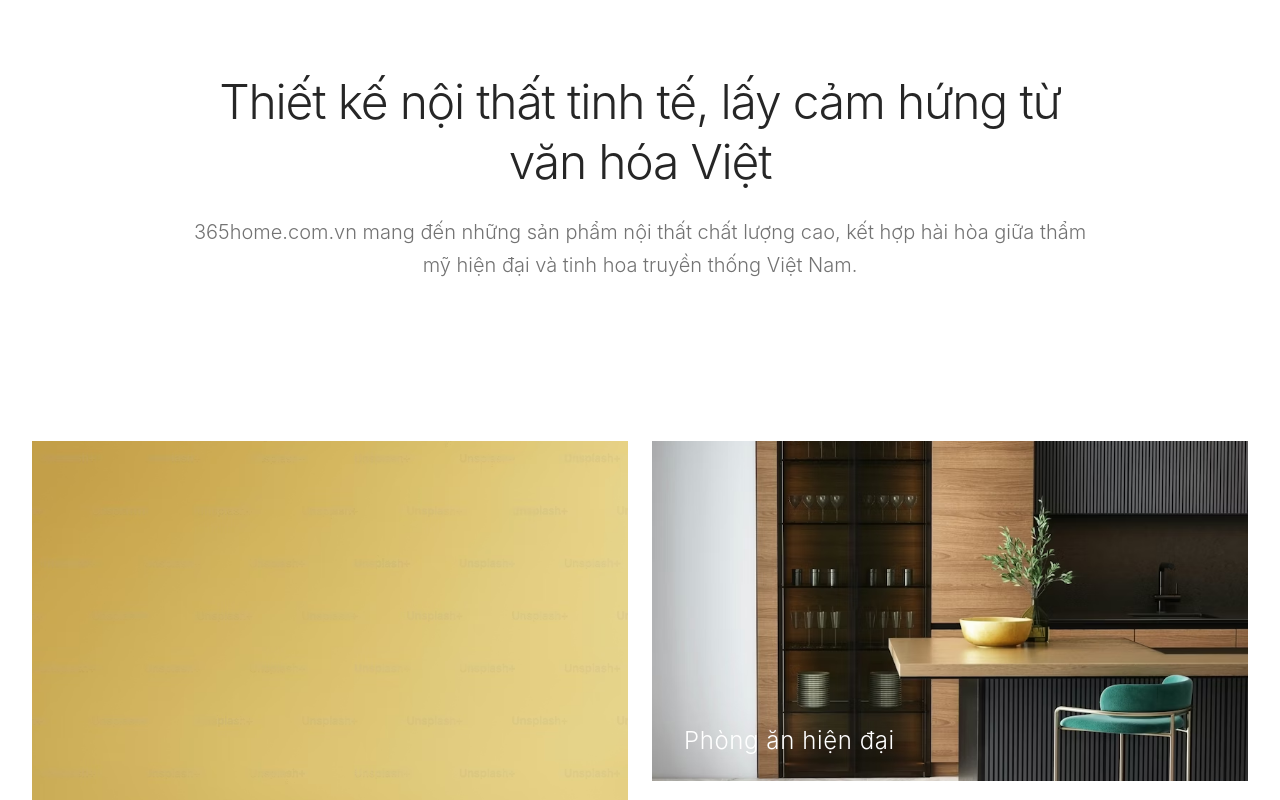
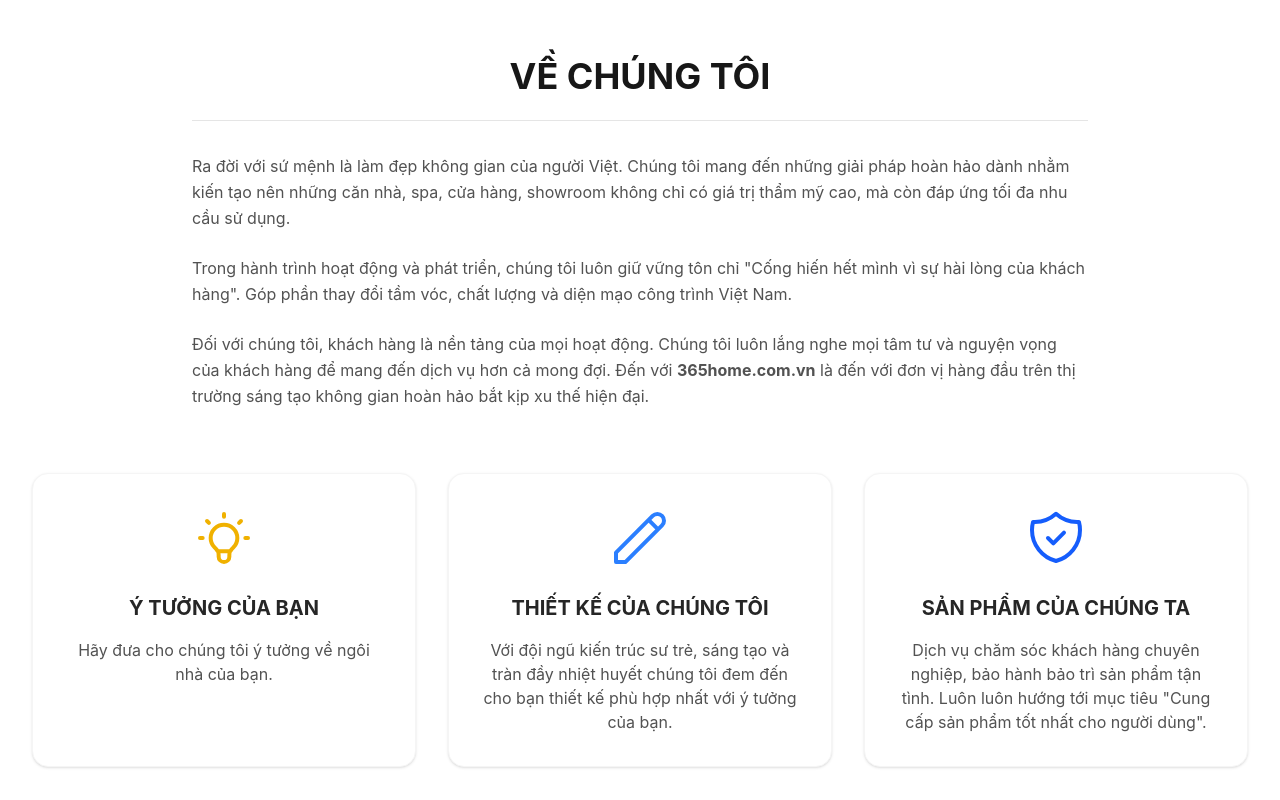
Before and after one commit to Martinbip/365homevn, a Next.js app: page / in a window 1280 px wide. Shown: the part 640-1440 px from the top of the page. Built offline with nearby package versions, Linux system fonts and the light colour scheme.

Commit message:
refactor: Replace IntroSection with a new CompanyIntro component on the homepage.

```diff
--- a/src/app/page.tsx
+++ b/src/app/page.tsx
@@ -1,5 +1,5 @@
 import HeroSection from '@/components/sections/HeroSection';
-import IntroSection from '@/components/sections/IntroSection';
+import CompanyIntro from '@/components/sections/CompanyIntro';
 import FeaturedShowcase from '@/components/sections/FeaturedShowcase';
 import ProductGrid from '@/components/sections/ProductGrid';
 import StoriesSection from '@/components/sections/StoriesSection';
@@ -10,10 +10,7 @@
     <main>
       <HeroSection />
 
-      <IntroSection
-        title="Thiết kế nội thất tinh tế, lấy cảm hứng từ văn hóa Việt"
-        subtitle="365home.com.vn mang đến những sản phẩm nội thất chất lượng cao, kết hợp hài hòa giữa thẩm mỹ hiện đại và tinh hoa truyền thống Việt Nam."
-      />
+      <CompanyIntro />
 
       <FeaturedShowcase collections={featuredCollections} />
 
--- /dev/null
+++ b/src/components/sections/CompanyIntro.tsx
@@ -0,0 +1,76 @@
+import React from 'react';
+import Container from '../common/Container';
+
+export default function CompanyIntro() {
+  return (
+    <section className="py-16 md:py-24 bg-white">
+      <Container>
+        <div className="max-w-4xl mx-auto text-center mb-16">
+          <h2 className="text-3xl md:text-4xl font-bold  uppercase mb-6">
+            VỀ CHÚNG TÔI
+          </h2>
+          <div className="w-full h-px bg-neutral-200 mb-8"></div>
+
+          <div className="space-y-6 text-neutral-600 leading-relaxed text-left">
+            <p>
+              Ra đời với sứ mệnh là làm đẹp không gian của người Việt. Chúng tôi mang đến những giải pháp hoàn hảo dành nhằm kiến tạo nên những căn nhà, spa, cửa hàng, showroom không chỉ có giá trị thẩm mỹ cao, mà còn đáp ứng tối đa nhu cầu sử dụng.
+            </p>
+            <p>
+              Trong hành trình hoạt động và phát triển, chúng tôi luôn giữ vững tôn chỉ &quot;Cống hiến hết mình vì sự hài lòng của khách hàng&quot;. Góp phần thay đổi tầm vóc, chất lượng và diện mạo công trình Việt Nam.
+            </p>
+            <p>
+              Đối với chúng tôi, khách hàng là nền tảng của mọi hoạt động. Chúng tôi luôn lắng nghe mọi tâm tư và nguyện vọng của khách hàng để mang đến dịch vụ hơn cả mong đợi. Đến với <strong>365home.com.vn</strong> là đến với đơn vị hàng đầu trên thị trường sáng tạo không gian hoàn hảo bắt kịp xu thế hiện đại.
+            </p>
+          </div>
+        </div>
+
+        <div className="grid grid-cols-1 md:grid-cols-3 gap-8">
+          {/* Card 1: Ý tưởng */}
+          <div className="bg-white p-8 rounded-2xl border border-neutral-100 shadow-sm hover:shadow-md transition-shadow text-center group">
+            <div className="w-16 h-16 mx-auto mb-6 text-yellow-500">
+              <svg fill="none" stroke="currentColor" viewBox="0 0 24 24" xmlns="http://www.w3.org/2000/svg">
+                <path strokeLinecap="round" strokeLinejoin="round" strokeWidth={1.5} d="M9.663 17h4.673M12 3v1m6.364 1.636l-.707.707M21 12h-1M4 12H3m3.343-5.657l-.707-.707m2.828 9.9a5 5 0 117.072 0l-.548.547A3.374 3.374 0 0014 18.469V19a2 2 0 11-4 0v-.531c0-.895-.356-1.754-.988-2.386l-.548-.547z" />
+              </svg>
+            </div>
+            <h3 className="text-xl font-bold text-neutral-800 mb-4 uppercase">
+              Ý tưởng của bạn
+            </h3>
+            <p className="text-neutral-600">
+              Hãy đưa cho chúng tôi ý tưởng về ngôi nhà của bạn.
+            </p>
+          </div>
+
+          {/* Card 2: Thiết kế */}
+          <div className="bg-white p-8 rounded-2xl border border-neutral-100 shadow-sm hover:shadow-md transition-shadow text-center group">
+            <div className="w-16 h-16 mx-auto mb-6 text-blue-500">
+              <svg fill="none" stroke="currentColor" viewBox="0 0 24 24" xmlns="http://www.w3.org/2000/svg">
+                <path strokeLinecap="round" strokeLinejoin="round" strokeWidth={1.5} d="M15.232 5.232l3.536 3.536m-2.036-5.036a2.5 2.5 0 113.536 3.536L6.5 21.036H3v-3.572L16.732 3.732z" />
+              </svg>
+            </div>
+            <h3 className="text-xl font-bold text-neutral-800 mb-4 uppercase">
+              Thiết kế của chúng tôi
+            </h3>
+            <p className="text-neutral-600">
+              Với đội ngũ kiến trúc sư trẻ, sáng tạo và tràn đầy nhiệt huyết chúng tôi đem đến cho bạn thiết kế phù hợp nhất với ý tưởng của bạn.
+            </p>
+          </div>
+
+          {/* Card 3: Sản phẩm */}
+          <div className="bg-white p-8 rounded-2xl border border-neutral-100 shadow-sm hover:shadow-md transition-shadow text-center group">
+            <div className="w-16 h-16 mx-auto mb-6 text-blue-600">
+              <svg fill="none" stroke="currentColor" viewBox="0 0 24 24" xmlns="http://www.w3.org/2000/svg">
+                <path strokeLinecap="round" strokeLinejoin="round" strokeWidth={1.5} d="M9 12l2 2 4-4m5.618-4.016A11.955 11.955 0 0112 2.944a11.955 11.955 0 01-8.618 3.04A12.02 12.02 0 003 9c0 5.591 3.824 10.29 9 11.622 5.176-1.332 9-6.03 9-11.622 0-1.042-.133-2.052-.382-3.016z" />
+              </svg>
+            </div>
+            <h3 className="text-xl font-bold text-neutral-800 mb-4 uppercase">
+              Sản phẩm của chúng ta
+            </h3>
+            <p className="text-neutral-600">
+              Dịch vụ chăm sóc khách hàng chuyên nghiệp, bảo hành bảo trì sản phẩm tận tình. Luôn luôn hướng tới mục tiêu &quot;Cung cấp sản phẩm tốt nhất cho người dùng&quot;.
+            </p>
+          </div>
+        </div>
+      </Container>
+    </section>
+  );
+}
```
